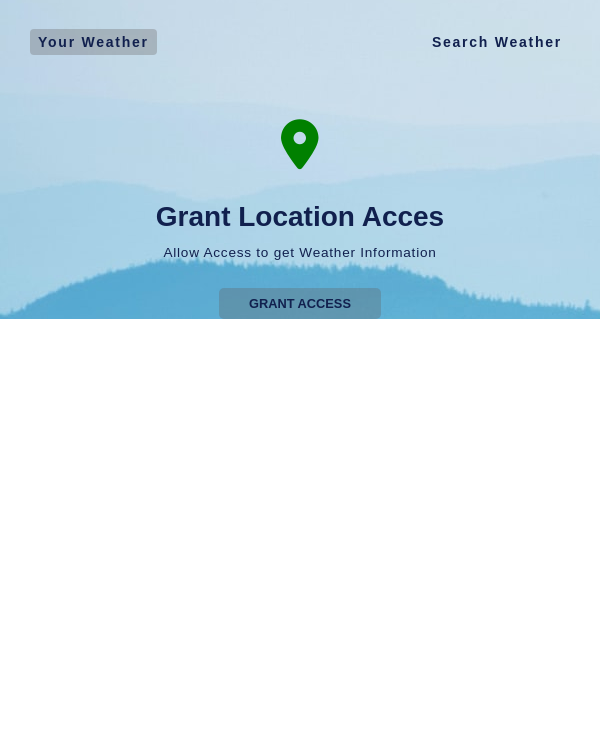
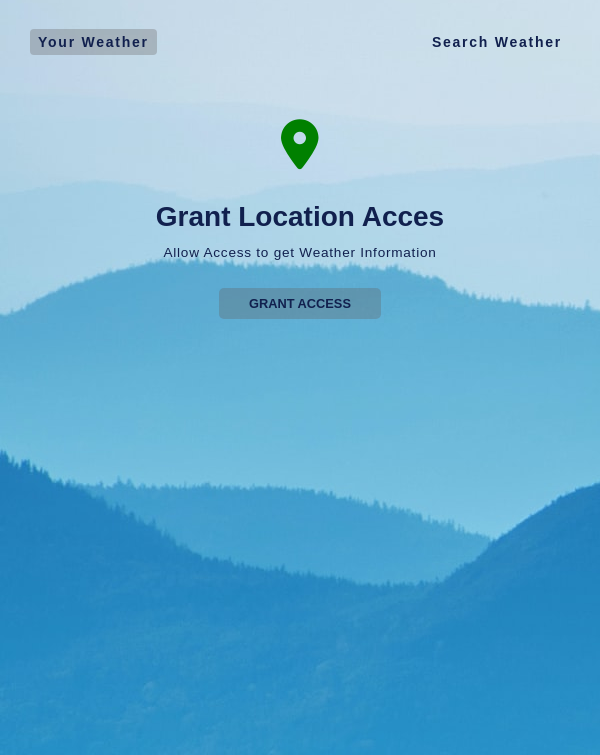
Before and after one commit to sahil99811/Weather-App, a plain HTML site: page index.html in a window 600 px wide. Shown: the part 45-800 px from the top of the page. Drawn offline with Linux system fonts and the light colour scheme.

Commit message:
Update style.css

```diff
--- a/style.css
+++ b/style.css
@@ -204,7 +204,7 @@
     border-radius: 50%;
     background-color: rgba(98, 93, 93, 0.31);
 }
-@media only screen and (max-width: 600px) {
+@media only screen and (max-width: 500px) {
     .parameter-container {
         flex-wrap: wrap;
     }
@@ -214,6 +214,13 @@
     }
     .wrapper
     {
-        height: 130%;
+        height: 170vh;
     }
 }
+@media only screen and (min-width: 600px) {
+
+    .wrapper
+    {
+        height: 100vh;
+    }
+}
```
